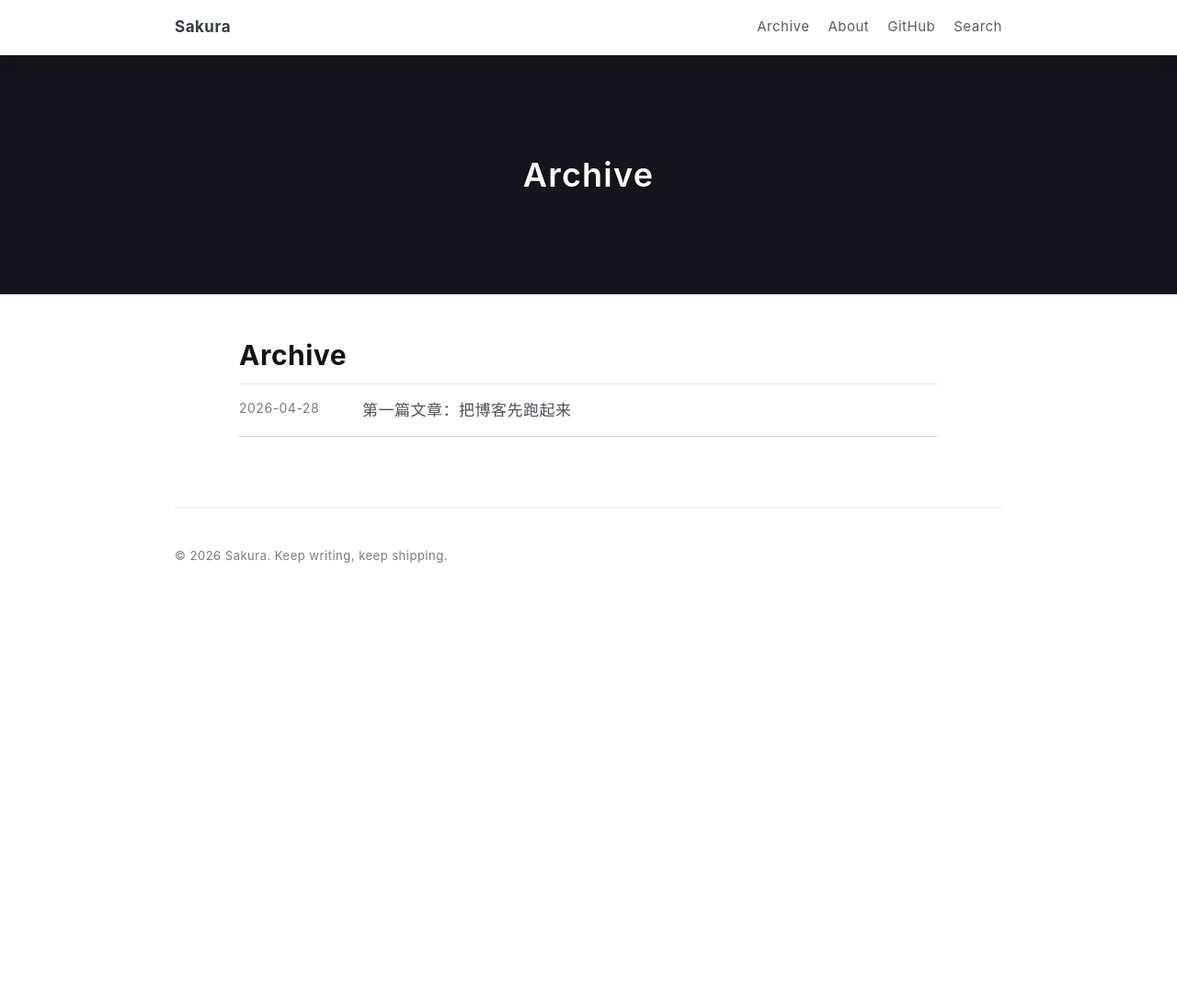
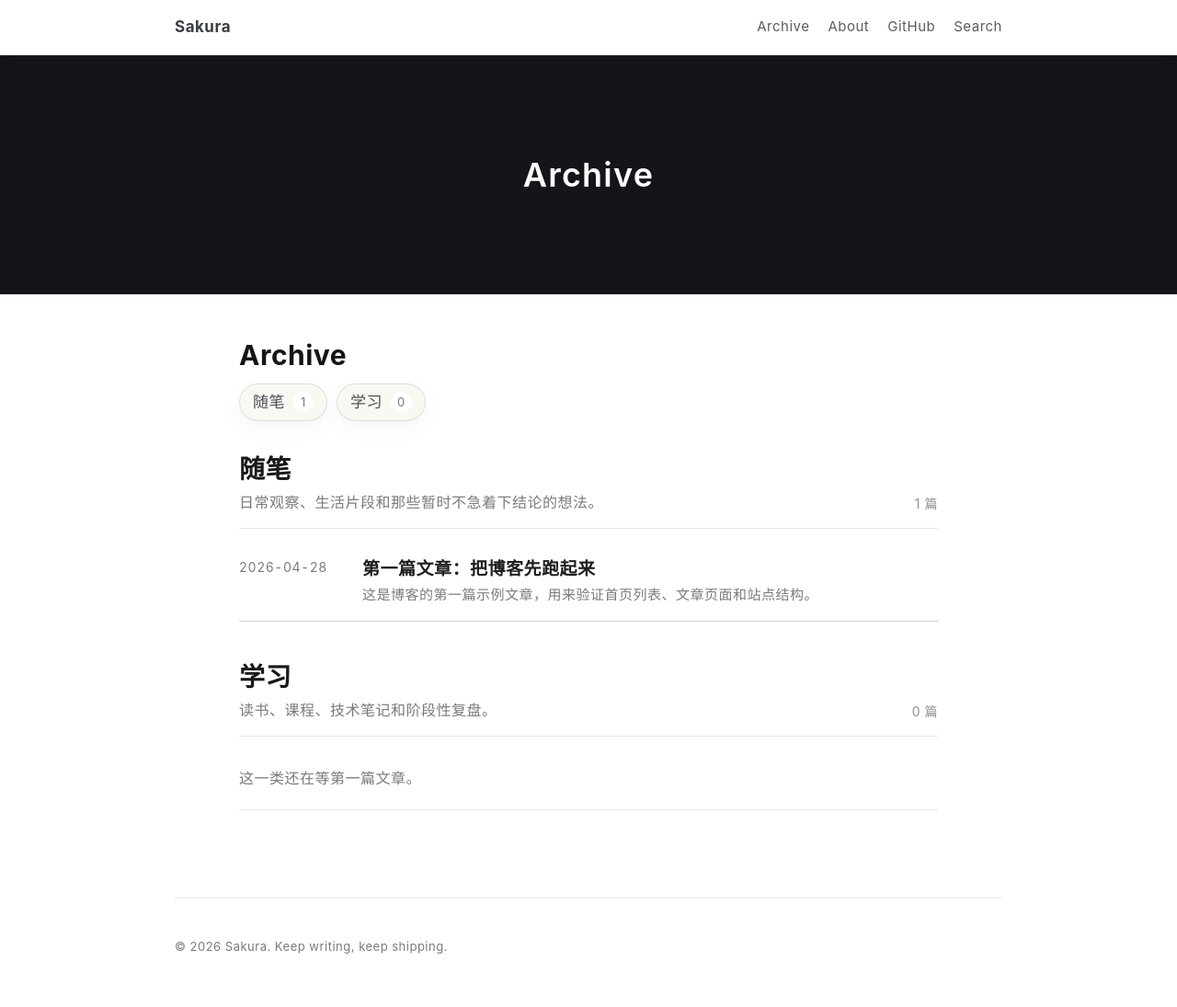
Before and after one commit to sakur7a/Blog, a Jekyll site: the page built from archive.html, in a window 1280 px wide. Shown: the whole page at 92% size. Built offline with Jekyll 4.4.1, drawn with Linux system fonts in a browser that asks for light colours; some web fonts are replaced; before the commit the page ends 900 px from its top, so only the background shows below that.

Commit message:
feat: group archive by categories

```diff
--- a/_config.yml
+++ b/_config.yml
@@ -36,6 +36,14 @@ social:
   links:
     - "https://github.com/sakur7a"
 
+archive_categories:
+  - name: "随笔"
+    slug: "essays"
+    description: "日常观察、生活片段和那些暂时不急着下结论的想法。"
+  - name: "学习"
+    slug: "study"
+    description: "读书、课程、技术笔记和阶段性复盘。"
+
 sass:
   style: compressed
 
--- a/_posts/2026-04-28-hello-blog.md
+++ b/_posts/2026-04-28-hello-blog.md
@@ -1,7 +1,7 @@
 ---
 title: "第一篇文章：把博客先跑起来"
 date: 2026-04-28 09:00:00 +0800
-categories: [Notes]
+categories: [随笔]
 summary: "这是博客的第一篇示例文章，用来验证首页列表、文章页面和站点结构。"
 ---
 
--- a/archive.html
+++ b/archive.html
@@ -4,11 +4,43 @@ title: Archive
 hide_home_active: true
 ---
 
-<section class="archive-list" aria-label="文章归档">
-  {% for post in site.posts %}
-  <a class="archive-row" href="{{ post.url | relative_url }}">
-    <time datetime="{{ post.date | date_to_xmlschema }}">{{ post.date | date: "%Y-%m-%d" }}</time>
-    <span>{{ post.title }}</span>
-  </a>
+<nav class="archive-tabs" aria-label="文章分类">
+  {% for category in site.archive_categories %}
+    {% assign category_posts = site.posts | where_exp: "post", "post.categories contains category.name" %}
+    <a href="#{{ category.slug }}">
+      <span>{{ category.name }}</span>
+      <em>{{ category_posts.size }}</em>
+    </a>
   {% endfor %}
-</section>
+</nav>
+
+<div class="archive-groups">
+  {% for category in site.archive_categories %}
+    {% assign category_posts = site.posts | where_exp: "post", "post.categories contains category.name" %}
+    <section class="archive-group" id="{{ category.slug }}" aria-labelledby="{{ category.slug }}-title">
+      <header class="archive-group-header">
+        <div>
+          <h2 id="{{ category.slug }}-title">{{ category.name }}</h2>
+          <p>{{ category.description }}</p>
+        </div>
+        <span>{{ category_posts.size }} 篇</span>
+      </header>
+
+      {% if category_posts.size > 0 %}
+        <div class="archive-list" aria-label="{{ category.name }}文章">
+          {% for post in category_posts %}
+            <a class="archive-row" href="{{ post.url | relative_url }}">
+              <time datetime="{{ post.date | date_to_xmlschema }}">{{ post.date | date: "%Y-%m-%d" }}</time>
+              <span>
+                <strong>{{ post.title }}</strong>
+                {% if post.summary %}<small>{{ post.summary }}</small>{% endif %}
+              </span>
+            </a>
+          {% endfor %}
+        </div>
+      {% else %}
+        <p class="archive-empty">这一类还在等第一篇文章。</p>
+      {% endif %}
+    </section>
+  {% endfor %}
+</div>
--- a/assets/css/style.css
+++ b/assets/css/style.css
@@ -244,26 +244,126 @@ a {
   border: 1px solid #e1d9f7;
 }
 
+.archive-tabs {
+  display: flex;
+  flex-wrap: wrap;
+  gap: 10px;
+  margin: 4px 0 34px;
+}
+
+.archive-tabs a {
+  display: inline-flex;
+  align-items: center;
+  gap: 9px;
+  min-height: 38px;
+  padding: 5px 14px 6px;
+  border: 1px solid rgba(36, 41, 47, 0.12);
+  border-radius: 999px;
+  background: rgba(247, 246, 239, 0.72);
+  color: rgba(36, 41, 47, 0.82);
+  box-shadow: 0 8px 24px rgba(21, 20, 26, 0.04);
+}
+
+.archive-tabs a:hover {
+  border-color: rgba(36, 41, 47, 0.28);
+  color: #15141a;
+}
+
+.archive-tabs em {
+  min-width: 22px;
+  height: 22px;
+  padding: 0 7px;
+  border-radius: 999px;
+  background: #fff;
+  color: var(--muted);
+  font-style: normal;
+  font-size: 13px;
+  line-height: 22px;
+  text-align: center;
+}
+
+.archive-groups {
+  display: grid;
+  gap: 42px;
+}
+
+.archive-group {
+  scroll-margin-top: 22px;
+}
+
+.archive-group-header {
+  display: flex;
+  align-items: flex-end;
+  justify-content: space-between;
+  gap: 24px;
+  margin-bottom: 14px;
+  padding-bottom: 14px;
+  border-bottom: 1px solid var(--line);
+}
+
+.archive-group-header h2 {
+  margin: 0 0 4px;
+  color: rgba(0, 0, 0, 0.9);
+  font-size: 28px;
+  line-height: 1.35;
+}
+
+.archive-group-header p {
+  margin: 0;
+  color: var(--muted);
+  font-size: 16px;
+  line-height: 1.6;
+}
+
+.archive-group-header > span {
+  flex: 0 0 auto;
+  color: rgba(36, 41, 47, 0.52);
+  font-size: 14px;
+}
+
 .archive-list {
   display: grid;
-  border-top: 1px solid var(--line);
 }
 
 .archive-row {
   display: grid;
   grid-template-columns: 116px 1fr;
   gap: 18px;
-  padding: 14px 0;
+  padding: 16px 0;
   border-bottom: 1px solid var(--line);
 }
 
 .archive-row time {
   color: var(--muted);
   font-size: 14px;
+  font-variant-numeric: tabular-nums;
 }
 
-.archive-row:hover span {
+.archive-row strong {
+  display: block;
+  color: rgba(0, 0, 0, 0.88);
+  font-size: 19px;
+  line-height: 1.45;
+}
+
+.archive-row small {
+  display: block;
+  margin-top: 3px;
+  color: var(--muted);
+  font-size: 15px;
+  line-height: 1.6;
+}
+
+.archive-row:hover strong {
   color: var(--accent);
+}
+
+.archive-empty {
+  margin: 0;
+  padding: 18px 0 20px;
+  border-bottom: 1px solid var(--line);
+  color: var(--muted);
+  font-size: 16px;
 }
 
 .site-footer {
@@ -388,6 +488,15 @@ a {
 
   .archive-row {
     grid-template-columns: 1fr;
-    gap: 2px;
+    gap: 3px;
+  }
+
+  .archive-group-header {
+    display: block;
+  }
+
+  .archive-group-header > span {
+    display: inline-block;
+    margin-top: 8px;
   }
 }
```
Also changed, not shown: obsidian/README.md (+15 -1 lines), tests/blog.spec.js (+11 -0 lines), 1 other file.
